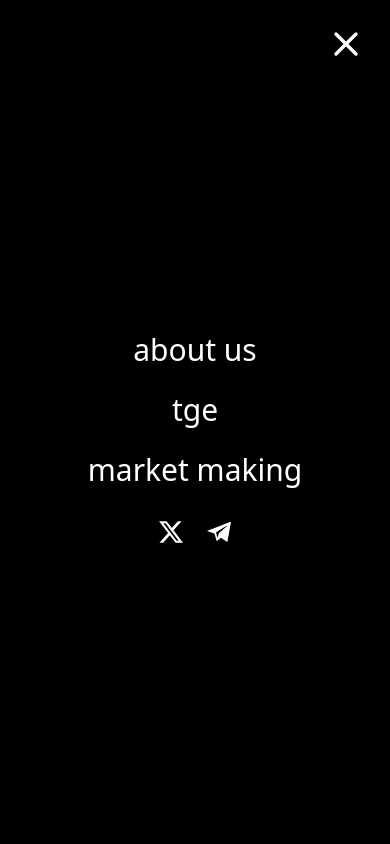
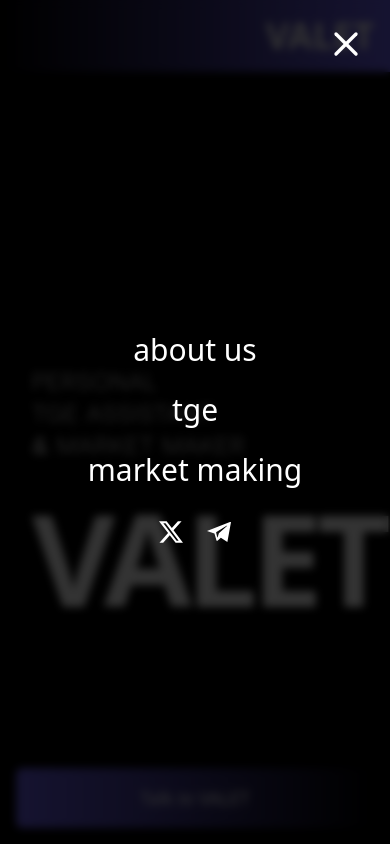
Before and after one commit to ConciergeFund/ValetLiquidity, a React (Vite) app: page / in a window 390 px wide. Both pictures are taken after a click on the button "VALET". Shown: the top 844 px of the page. Built offline with nearby package versions, Linux system fonts and the light colour scheme.

Commit message:
style: add transparency to mobile nav menu

```diff
--- a/src/App.tsx
+++ b/src/App.tsx
@@ -153,7 +153,7 @@ function App() {
       </header>
 
       {isMobileMenuOpen && (
-        <div className="md:hidden fixed inset-0 bg-black z-50 flex flex-col items-center justify-center space-y-8">
+        <div className="md:hidden fixed inset-0 bg-black/80 backdrop-blur-sm z-50 flex flex-col items-center justify-center space-y-8">
           <button
             onClick={() => setIsMobileMenuOpen(false)}
             className="absolute top-4 right-4 p-2"
```
